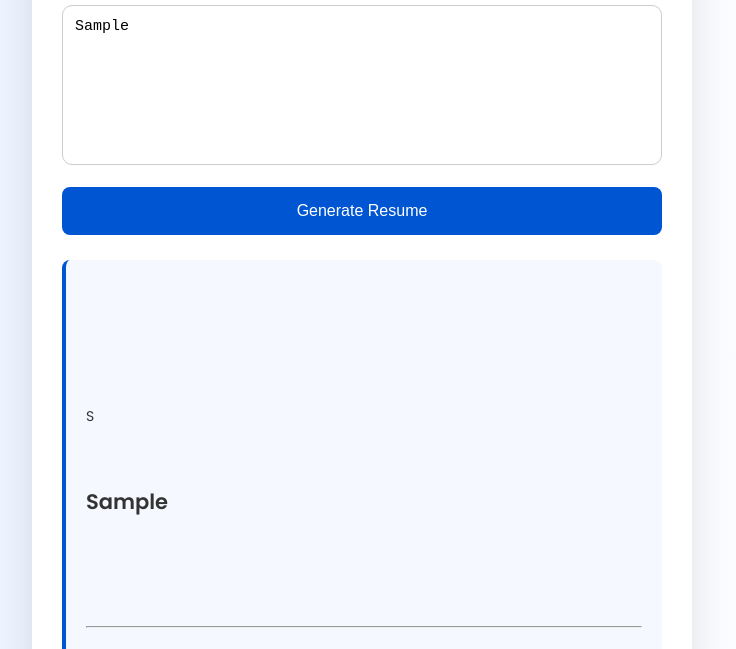
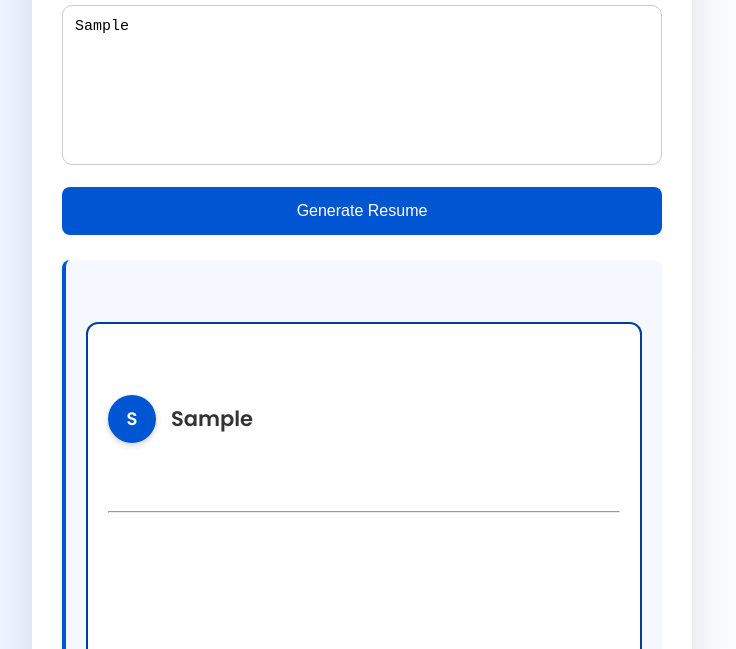
Before and after one commit to Tabishimran05/AI-RESUME-BUILDER, a plain HTML site: page index.html in a window 1280 px wide. Both pictures are taken after typing "Sample" into the empty fields and a click on the button "Generate Resume". Shown: the part 151-800 px from the top of the page, without its empty margins (278-1014 px from the left). Drawn offline with Linux system fonts and the light colour scheme.

Commit message:
Update style.css

```diff
--- a/style.css
+++ b/style.css
@@ -82,4 +82,42 @@ footer {
 @keyframes fadeIn {
   from { opacity: 0; }
   to { opacity: 1; }
+}.resume-card {
+  border: 2px solid #003f9e;
+  border-radius: 12px;
+  padding: 20px;
+  background: #fff;
+  animation: fadeIn 0.6s ease-in-out;
 }
+
+.resume-header {
+  display: flex;
+  align-items: center;
+  gap: 15px;
+  margin-bottom: 10px;
+}
+
+.logo-circle {
+  background-color: #0056d2;
+  color: white;
+  width: 48px;
+  height: 48px;
+  border-radius: 50%;
+  font-weight: bold;
+  font-size: 18px;
+  display: flex;
+  align-items: center;
+  justify-content: center;
+  box-shadow: 0 2px 6px rgba(0,0,0,0.2);
+}
+
+.resume-body p {
+  margin: 8px 0;
+  font-size: 15px;
+}
+
+.error {
+  color: red;
+  font-weight: bold;
+  padding: 10px;
+}
```
